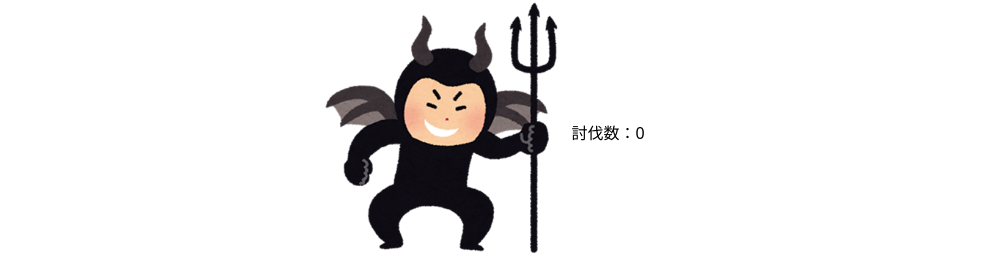
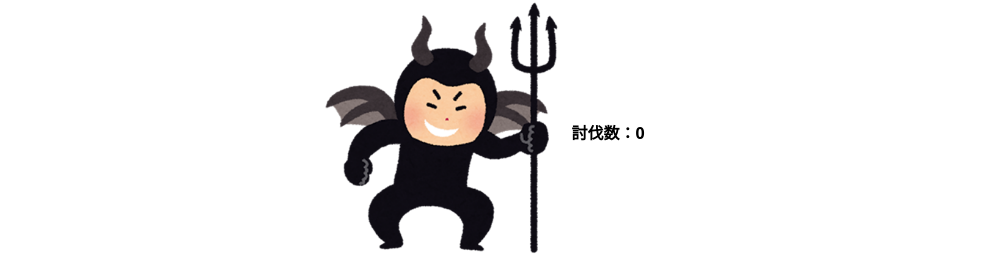
Before and after one commit to takasora1217/yuusha-todo, a React (Vite) app: page / in a window 1280 px wide. Shown: the part 152-407 px from the top of the page, without its empty margins (160-1167 px from the left). Built offline with nearby package versions, Linux system fonts and the light colour scheme.

Commit message:
feat:文字太くしました

```diff
--- a/src/pages/Top.jsx
+++ b/src/pages/Top.jsx
@@ -55,7 +55,7 @@ const Top = () => {
             }`}
           />
           <div>
-            <h5>討伐数：{Math.floor(completedCount /10)}</h5>
+            <h5 className="font-bold">討伐数：{Math.floor(completedCount /10)}</h5>
           </div>
         </div>
         <InputForm taskList={taskList} setTaskList={setTaskList} />
```
